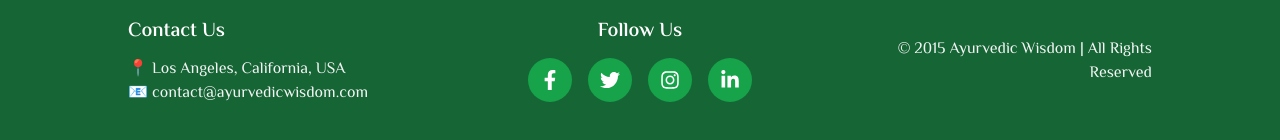
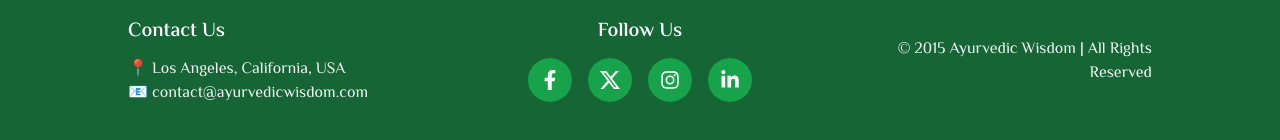
Before and after one commit to pratikdilipshinde/AyurvedicWisdom, a React (Vite) app: page /food-nutrition/vegetarianism in a window 1280 px wide. Shown: the part 5584-5724 px from the top of the page. Built offline with nearby package versions, Linux system fonts and the light colour scheme.

Commit message:
Modification Footer Page commit - Upload Ayurvedic Wisdom React website

```diff
--- a/src/sections/Footer.jsx
+++ b/src/sections/Footer.jsx
@@ -1,5 +1,6 @@
 import React from "react";
-import { FaFacebookF, FaTwitter, FaInstagram, FaLinkedinIn } from "react-icons/fa";
+import { FaFacebookF, FaInstagram, FaLinkedinIn } from "react-icons/fa";
+import { SiX } from "react-icons/si"; // Twitter (X) icon
 
 const Footer = () => {
   return (
@@ -22,7 +23,7 @@ const Footer = () => {
               <FaFacebookF className="w-5 h-5" />
             </a>
             <a href="#" className="bg-green-600 p-3 rounded-full hover:bg-blue-500 transition">
-              <FaTwitter className="w-5 h-5" />
+              <SiX className="w-5 h-5" />
             </a>
             <a href="#" className="bg-green-600 p-3 rounded-full hover:bg-pink-500 transition">
               <FaInstagram className="w-5 h-5" />
```
